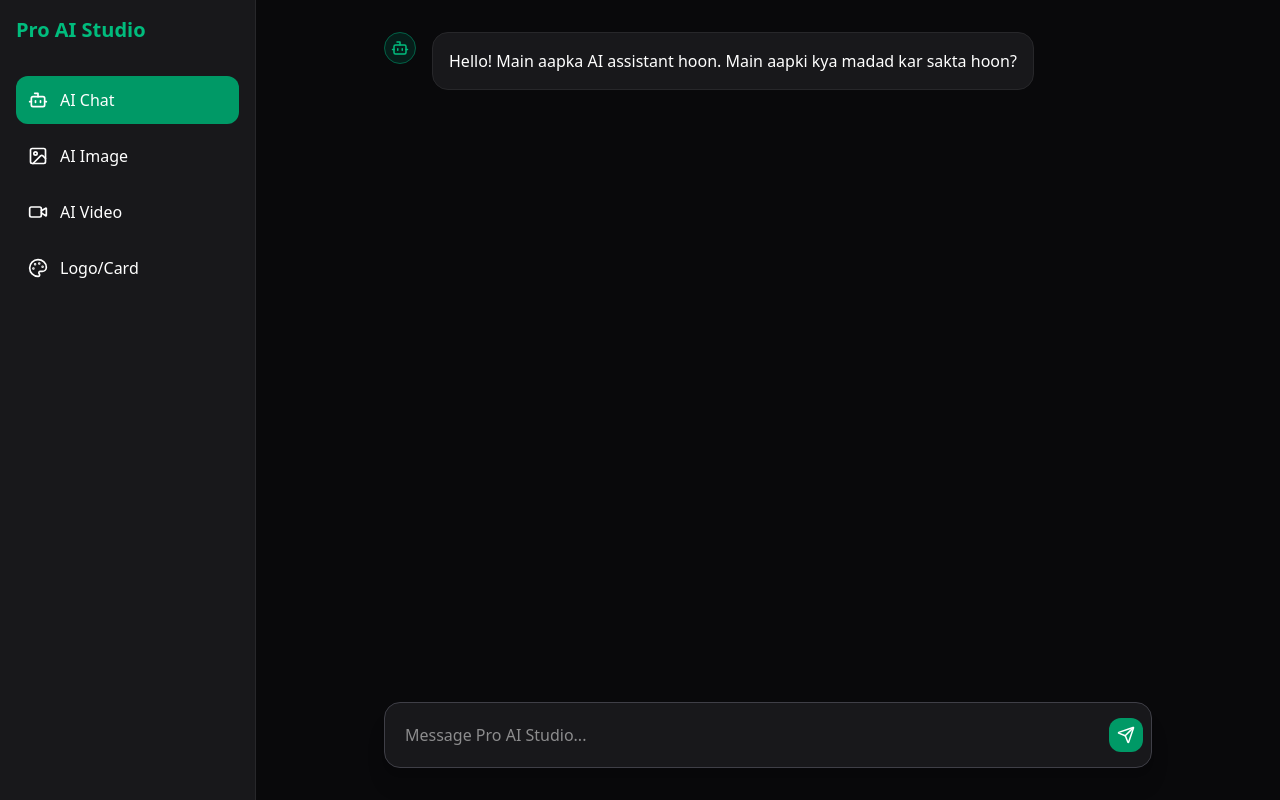
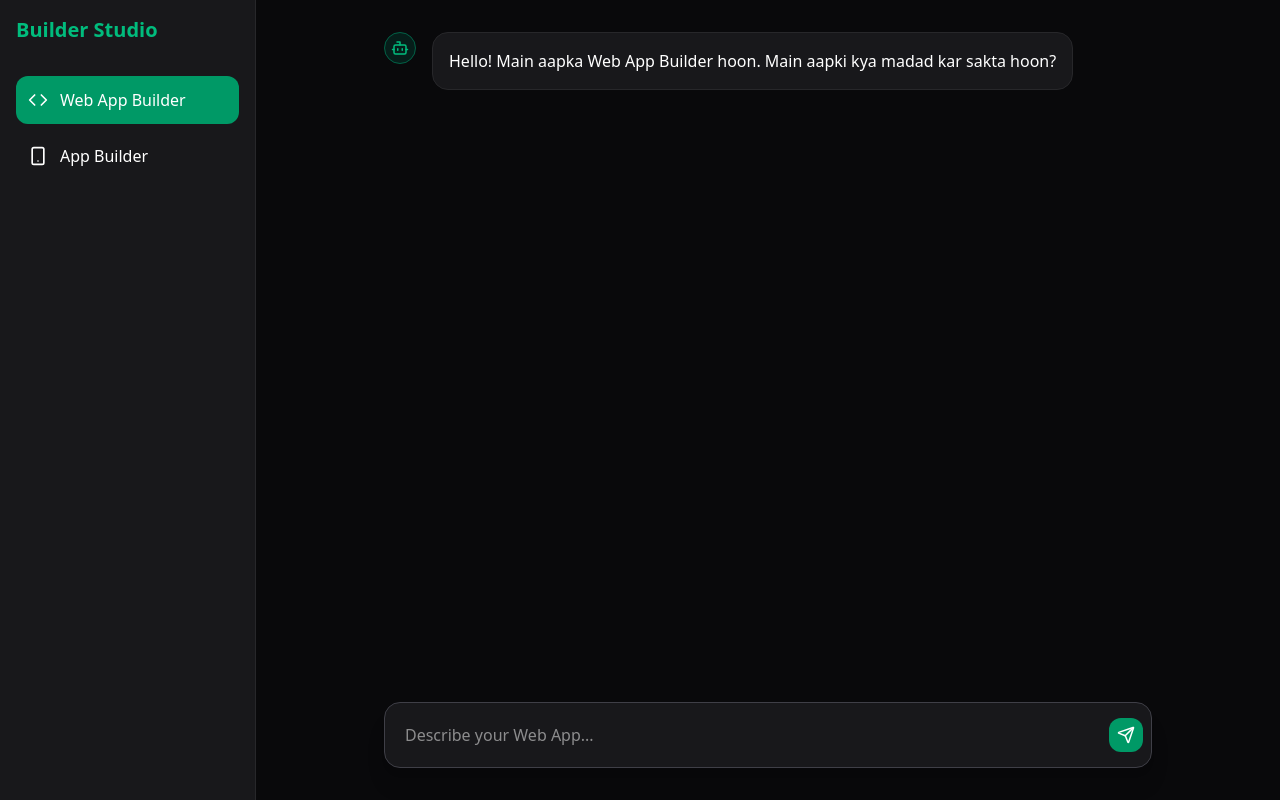
Before and after one commit to tiratkush81038-hue/meri-website, a React (Vite) app: page / in a window 1280 px wide. Built offline with nearby package versions, Linux system fonts and the light colour scheme.

Commit message:
Refactor App component and update sidebar functionality

```diff
--- a/App.tsx
+++ b/App.tsx
@@ -1,96 +1,29 @@
 import { useState, FormEvent } from 'react';
-import { Bot, Image as ImageIcon, Video, Palette, Send, Loader2 } from 'lucide-react';
+import { Code, Smartphone, Send, Bot } from 'lucide-react';
 import ReactMarkdown from 'react-markdown';
 
-// Code block component for Chat
 const CodeBlock = ({ children, className }: any) => {
   const [copied, setCopied] = useState(false);
-  const code = children;
-
   const copyToClipboard = () => {
-    navigator.clipboard.writeText(code);
+    navigator.clipboard.writeText(children);
     setCopied(true);
     setTimeout(() => setCopied(false), 2000);
   };
-
   return (
     <div className="relative group my-4 bg-zinc-950 rounded-lg overflow-hidden border border-zinc-800">
       <div className="flex justify-between items-center px-4 py-2 bg-zinc-900 border-b border-zinc-800">
         <span className="text-xs text-zinc-400">code</span>
-        <button onClick={copyToClipboard} className="text-zinc-400 hover:text-white">
-          {copied ? 'Copied!' : 'Copy'}
-        </button>
+        <button onClick={copyToClipboard} className="text-zinc-400 hover:text-white">{copied ? 'Copied!' : 'Copy'}</button>
       </div>
-      <pre className="p-4 overflow-x-auto text-sm text-emerald-400">
-        <code className={className}>{code}</code>
-      </pre>
-    </div>
-  );
-};
-
-const Sidebar = ({ activeView, setView }: any) => {
-  const menu = [
-    { id: 'chat', name: 'AI Chat', icon: Bot },
-    { id: 'image', name: 'AI Image', icon: ImageIcon },
-    { id: 'video', name: 'AI Video', icon: Video },
-    { id: 'design', name: 'Logo/Card', icon: Palette },
-  ];
-  return (
-    <div className="w-64 bg-zinc-900 border-r border-zinc-800 p-4 flex flex-col">
-      <h1 className="text-xl font-bold text-emerald-500 mb-8">Pro AI Studio</h1>
-      <div className="space-y-2">
-        {menu.map(item => (
-          <button key={item.id} onClick={() => setView(item.id)} className={`w-full flex items-center gap-3 p-3 rounded-xl transition ${activeView === item.id ? 'bg-emerald-600' : 'hover:bg-zinc-800'}`}>
-            <item.icon size={20} /> {item.name}
-          </button>
-        ))}
-      </div>
-    </div>
-  );
-};
-
-const ImageGenerator = () => {
-  const [prompt, setPrompt] = useState('');
-  const [image, setImage] = useState<string | null>(null);
-  const [loading, setLoading] = useState(false);
-
-  const generate = async () => {
-    setLoading(true);
-    try {
-      const res = await fetch('/api/generate-image', {
-        method: 'POST',
-        headers: { 'Content-Type': 'application/json' },
-        body: JSON.stringify({ prompt }),
-      });
-      const data = await res.json();
-      if (data.imageUrl) {
-        setImage(data.imageUrl);
-      } else {
-        alert("Error: " + (data.error || "Failed to generate"));
-      }
-    } catch (err) {
-      console.error(err);
-      alert("Network error");
-    }
-    setLoading(false);
-  };
-
-  return (
-    <div className="max-w-2xl mx-auto">
-      <h2 className="text-2xl font-bold mb-6">AI Image Generator (Free)</h2>
-      <div className="flex gap-2 mb-6">
-        <input value={prompt} onChange={(e) => setPrompt(e.target.value)} className="flex-1 bg-zinc-900 p-3 rounded-xl border border-zinc-700" placeholder="Describe your image..." />
-        <button onClick={generate} className="bg-emerald-600 px-6 py-3 rounded-xl hover:bg-emerald-500">{loading ? <Loader2 className="animate-spin" /> : 'Generate'}</button>
-      </div>
-      {image && <img src={image} className="rounded-2xl border border-zinc-800 w-full" alt="Generated" />}
+      <pre className="p-4 overflow-x-auto text-sm text-emerald-400"><code className={className}>{children}</code></pre>
     </div>
   );
 };
 
 export default function App() {
-  const [view, setView] = useState('chat');
+  const [view, setView] = useState<'web-app' | 'app-builder'>('web-app');
   const [messages, setMessages] = useState<{ role: 'user' | 'ai'; text: string }[]>([
-    { role: 'ai', text: 'Hello! Main aapka AI assistant hoon. Main aapki kya madad kar sakta hoon?' }
+    { role: 'ai', text: `Hello! Main aapka ${view === 'web-app' ? 'Web App' : 'App'} Builder hoon. Main aapki kya madad kar sakta hoon?` }
   ]);
   const [input, setInput] = useState('');
   const [isLoading, setIsLoading] = useState(false);
@@ -106,7 +39,7 @@
       const response = await fetch('/api/chat', {
         method: 'POST',
         headers: { 'Content-Type': 'application/json' },
-        body: JSON.stringify({ message: input }),
+        body: JSON.stringify({ message: input, type: view }),
       });
       const data = await response.json();
       setMessages(prev => [...prev, { role: 'ai' as const, text: data.text }]);
@@ -119,35 +52,32 @@
 
   return (
     <div className="min-h-screen bg-zinc-950 text-white flex">
-      <Sidebar activeView={view} setView={setView} />
+      <div className="w-64 bg-zinc-900 border-r border-zinc-800 p-4 flex flex-col">
+        <h1 className="text-xl font-bold text-emerald-500 mb-8">Builder Studio</h1>
+        <div className="space-y-2">
+          <button onClick={() => setView('web-app')} className={`w-full flex items-center gap-3 p-3 rounded-xl ${view === 'web-app' ? 'bg-emerald-600' : 'hover:bg-zinc-800'}`}><Code size={20} /> Web App Builder</button>
+          <button onClick={() => setView('app-builder')} className={`w-full flex items-center gap-3 p-3 rounded-xl ${view === 'app-builder' ? 'bg-emerald-600' : 'hover:bg-zinc-800'}`}><Smartphone size={20} /> App Builder</button>
+        </div>
+      </div>
       <main className="flex-1 p-8">
-        {view === 'chat' && (
         <div className="max-w-3xl mx-auto flex flex-col h-full">
           <div className="flex-1 overflow-y-auto space-y-6 mb-20">
             {messages.map((msg, i) => (
               <div key={i} className={`flex gap-4 ${msg.role === 'user' ? 'justify-end' : ''}`}>
                 {msg.role === 'ai' && <div className="w-8 h-8 rounded-full bg-emerald-900/30 flex items-center justify-center border border-emerald-800"><Bot size={18} className="text-emerald-500" /></div>}
-                  <div className={`p-4 rounded-2xl max-w-[85%] ${msg.role === 'user' ? 'bg-emerald-600 text-white' : 'bg-zinc-900 border border-zinc-800'}`}>
-                    {msg.role === 'ai' ? (
+                <div className={`p-4 rounded-2xl max-w-[85%] ${msg.role === 'user' ? 'bg-emerald-600' : 'bg-zinc-900 border border-zinc-800'}`}>
                   <div className="prose prose-invert prose-sm max-w-none">
                     <ReactMarkdown components={{ code: CodeBlock }}>{msg.text}</ReactMarkdown>
                   </div>
-                    ) : (
-                      msg.text
-                    )}
                 </div>
               </div>
             ))}
           </div>
           <form onSubmit={handleSubmit} className="bg-zinc-900 border border-zinc-700 rounded-2xl shadow-xl flex items-center p-2 focus-within:border-emerald-500 transition">
-              <input value={input} onChange={(e) => setInput(e.target.value)} className="flex-1 bg-transparent p-3 outline-none" placeholder="Message Pro AI Studio..." />
+            <input value={input} onChange={(e) => setInput(e.target.value)} className="flex-1 bg-transparent p-3 outline-none" placeholder={`Describe your ${view === 'web-app' ? 'Web App' : 'App'}...`} />
             <button className="bg-emerald-600 p-2 rounded-xl hover:bg-emerald-500 transition"><Send size={18} /></button>
           </form>
         </div>
-        )}
-        {view === 'image' && <ImageGenerator />}
-        {view === 'video' && <div className="text-center mt-20">Video Coming Soon</div>}
-        {view === 'design' && <div className="text-center mt-20">Design Coming Soon</div>}
       </main>
     </div>
   );
```
Lines whose indentation alone changed are shown as unchanged.
